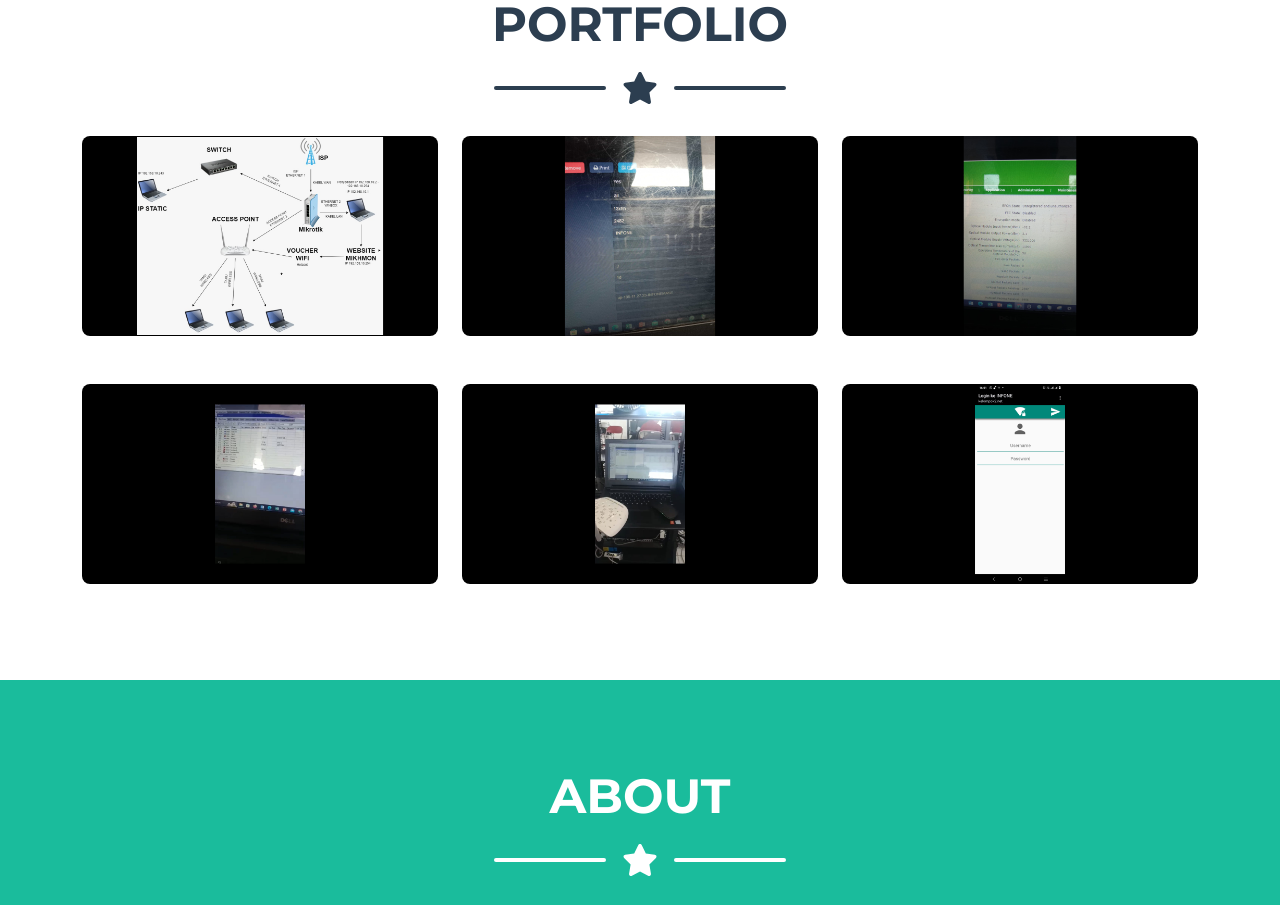
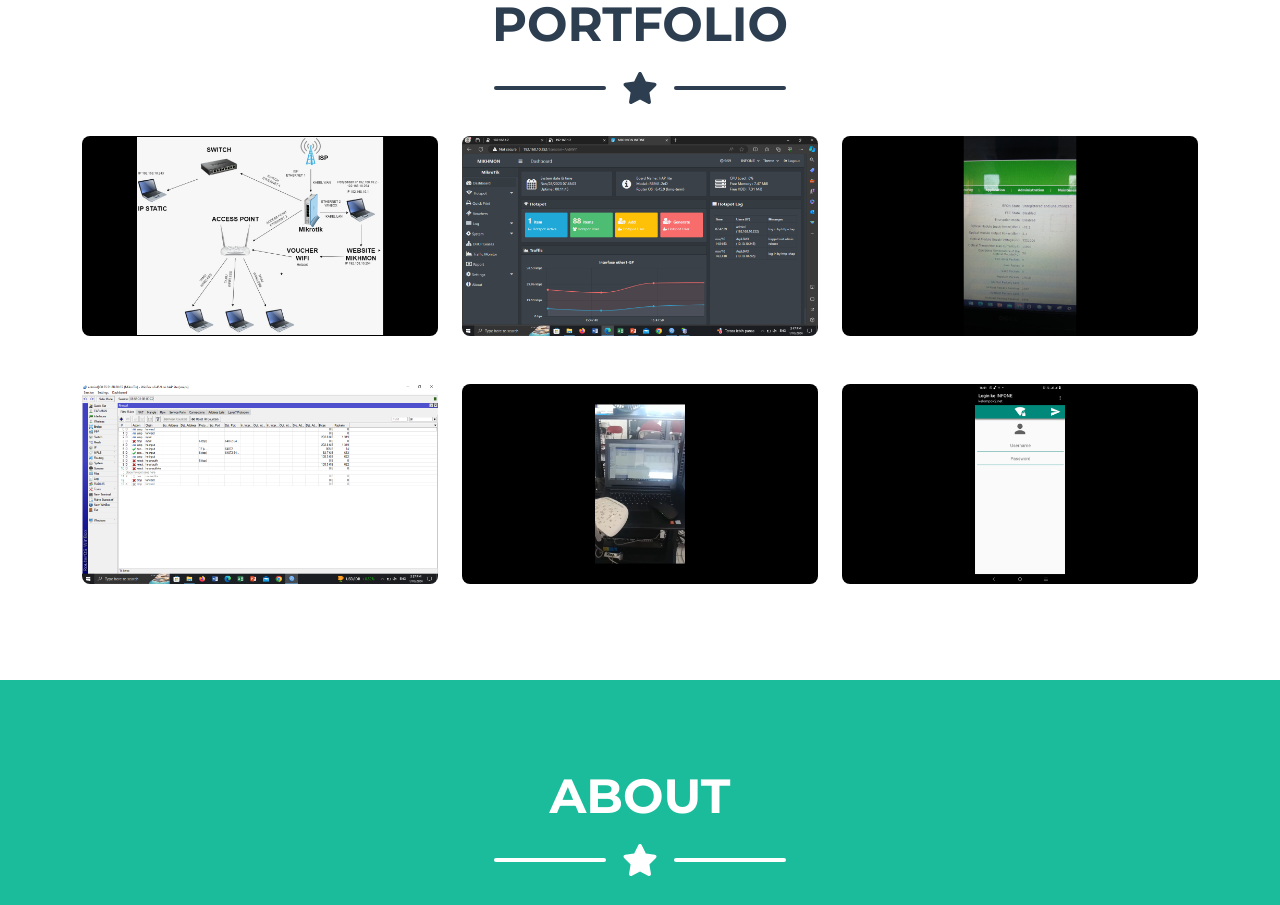
Before and after one commit to Tiwlly1/Tiwlly.github.io, a plain HTML site: page index.html in a window 1280 px wide. Shown: the part 860-1765 px from the top of the page. Drawn offline with nearby package versions, Linux system fonts and the light colour scheme.

Commit message:
Update index.html

```diff
--- a/index.html
+++ b/index.html
@@ -81,7 +81,7 @@
                             <div class="portfolio-item-caption d-flex align-items-center justify-content-center h-100 w-100">
                                 <div class="portfolio-item-caption-content text-center text-white"><i class="fas fa-plus fa-3x"></i></div>
                             </div>
-                            <img class="img-fluid" src="assets/img/portfolio/Picture13.png" alt="..." />
+                            <img class="img-fluid" src="assets/img/portfolio/Picture145.png" alt="..." />
                         </div>
                     </div>
                     <!-- Portfolio Item 3-->
@@ -99,7 +99,7 @@
                             <div class="portfolio-item-caption d-flex align-items-center justify-content-center h-100 w-100">
                                 <div class="portfolio-item-caption-content text-center text-white"><i class="fas fa-plus fa-3x"></i></div>
                             </div>
-                            <img class="img-fluid" src="assets/img/portfolio/Picture5.png" alt="..." />
+                            <img class="img-fluid" src="assets/img/portfolio/Picture112.png" alt="..." />
                         </div>
                     </div>
                     <!-- Portfolio Item 5-->
@@ -302,7 +302,7 @@ Ardiwilaga06@gmail.com
                                         <div class="divider-custom-line"></div>
                                     </div>
                                     <!-- Portfolio Modal - Image-->
-                                    <img class="img-fluid rounded mb-5" src="assets/img/portfolio/Picture13.png" alt="..." />
+                                    <img class="img-fluid rounded mb-5" src="assets/img/portfolio/Picture145.png" alt="..." />
                                     <!-- Portfolio Modal - Text-->
                                     <p class="mb-4">Ini adalah mikhmon salah satu media website yang saya gunakan untuk membuat sebuah voucher wifi.</p>
                                     <button class="btn btn-primary" data-bs-dismiss="modal">
@@ -366,7 +366,7 @@ Ardiwilaga06@gmail.com
                                         <div class="divider-custom-line"></div>
                                     </div>
                                     <!-- Portfolio Modal - Image-->
-                                    <img class="img-fluid rounded mb-5" src="assets/img/portfolio/Picture5.png" alt="..." />
+                                    <img class="img-fluid rounded mb-5" src="assets/img/portfolio/Picture112.png" alt="..." />
                                     <!-- Portfolio Modal - Text-->
                                     <p class="mb-4">ini adalah foto yang dimana saat saya sedang mengsetting mikrotik untuk memblokir sebuah website bisa menggunakan IP atau bisa langsung menggunakan forward saja.</p>
                                     <button class="btn btn-primary" data-bs-dismiss="modal">
```
